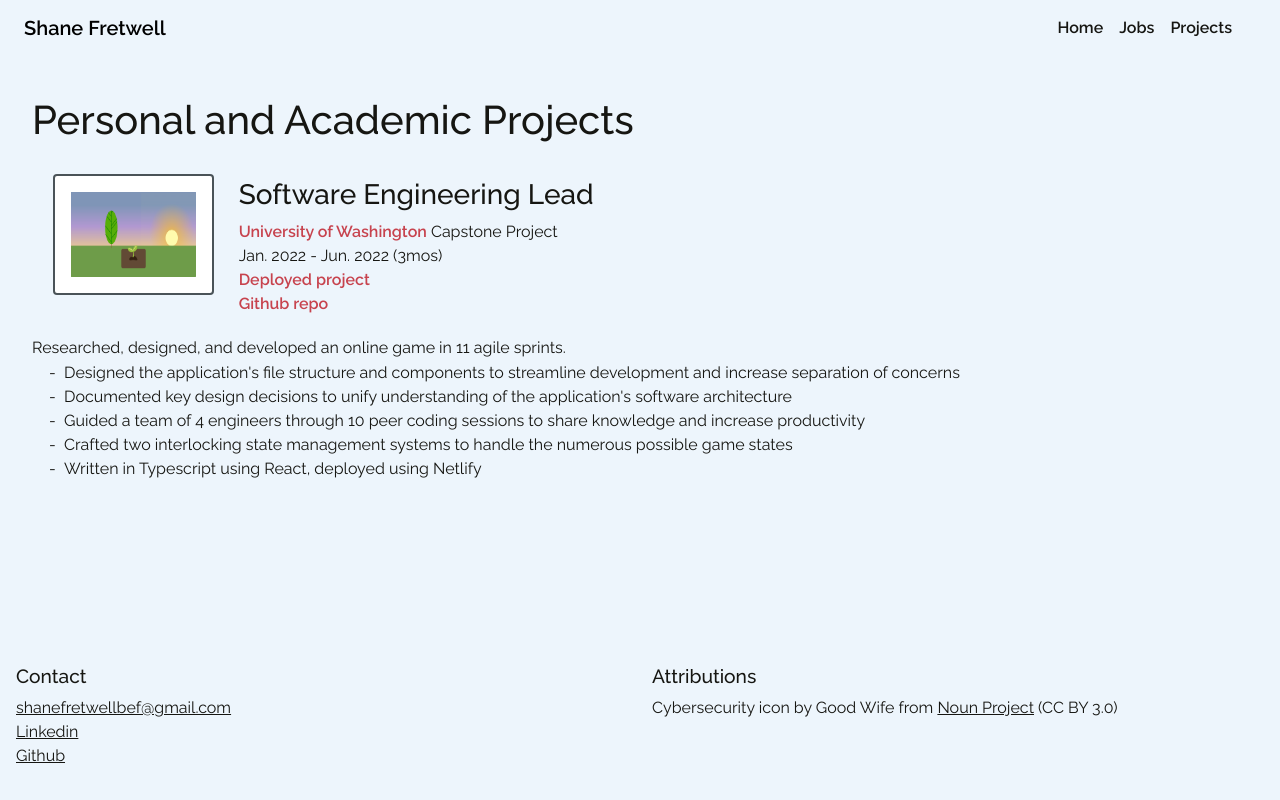
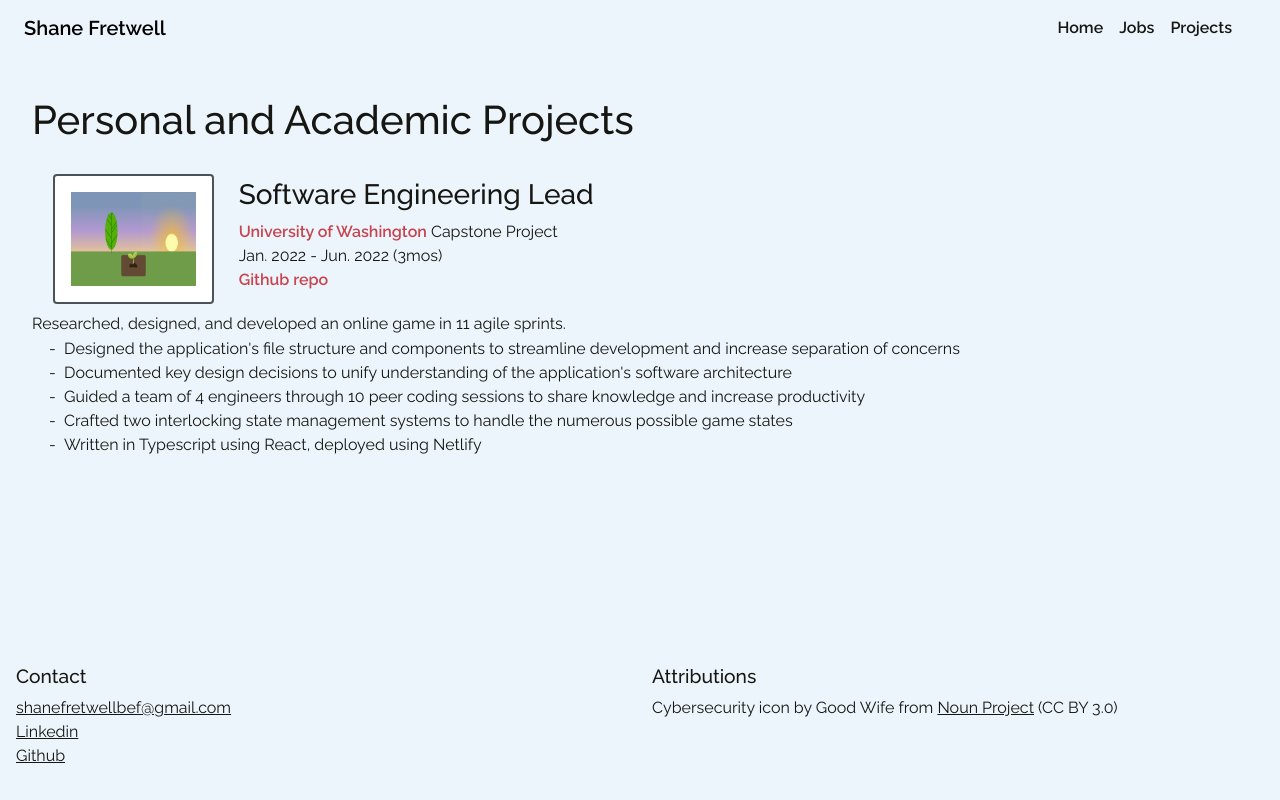
Before and after one commit to fretws/portfolio, a React (Create React App) app: page /projects in a window 1280 px wide. Built offline with nearby package versions, Linux system fonts and the light colour scheme.

Commit message:
Fix artifact links in ExperienceSummary; Apply artifact links to the logo of the summary instead of being a separate link in the LogoTitle

```diff
--- a/src/components/content/experience-summary/ExperienceSummary.js
+++ b/src/components/content/experience-summary/ExperienceSummary.js
@@ -14,14 +14,22 @@ import LogoTitle from '../logo-title/LogoTitle'
  *    beginDate: begin date of work as text
  *    endDate: end date of work as text
  *    duration: duration of work
- *    artifact: link to the deployed project (optional)
+ *    artifactLink: link to the deployed project (optional)
  *    githubLink: link to the github repo (optional)
  *  }
  */
 export default function ExperienceSummary(props) {
+  let logo = props.logo;
+  if (props.artifactLink) {
+    logo = (
+      <a href={props.artifactLink}>
+        {props.logo}
+      </a>
+    )
+  }
   return (
     <>
-      <LogoTitle src={props.src} alt={props.alt}>
+      <LogoTitle logo={logo}>
         <LogoTitle.Title>
           {props.jobTitle}
         </LogoTitle.Title>
@@ -29,7 +37,6 @@ export default function ExperienceSummary(props) {
           {props.affiliation}
           <br />
           {props.beginDate} - {props.endDate} ({props.duration})
-          {props.artifact && <><br /><a href={props.artifact}>Deployed project</a></>}
           {props.githubLink && <><br /><a href={props.githubLink}>Github repo</a></>}
         </LogoTitle.Text>
       </LogoTitle>
--- a/src/components/content/logo-title/LogoTitle.js
+++ b/src/components/content/logo-title/LogoTitle.js
@@ -6,9 +6,7 @@ import Col from "react-bootstrap/Col"
 import styles from "./LogoTitle.module.css"
 
 /*  Props {
- *    src: logo source file,
- *    alt: alt text,
- *    title: text of the title next to the logo
+ *    logo: the JSX for the logo to be displayed
  * }
  */
 
@@ -17,7 +15,12 @@ function LogoTitle(props) {
     <Container className={styles.container}>
       <Row>
         <Col xs='12' sm='5' md='4' lg='2'>
-          <img src={props.src} alt={props.alt} className={styles.logo} />
+          {/* A logo wrapper is needed to apply styles to the passed logo without having to modify its immutable className */}
+          <div className={styles.logoWrapper}>
+            {/* We pass in the JSX for the logo instead of the src and alt for greater flexibility in what JSX is used to display the logo. Still, either an img or svg tag are necessary */}
+            {props.logo}
+          </div>
+          {/* <img src={props.src} alt={props.alt} className={styles.logo} /> */}
         </Col>
         <Col
           className={styles.titleSection}
--- a/src/components/content/logo-title/LogoTitle.module.css
+++ b/src/components/content/logo-title/LogoTitle.module.css
@@ -2,19 +2,22 @@
   max-width: var(--body-max-width);
 }
 
-.logo {
+.logoWrapper {
   width: 90%;
   max-width: 50vw;
   aspect-ratio: 4 / 3;
-
-  display: block;
   padding: 1em;
   margin: 0 auto 0.5em auto;
+
   background-color: white;
-
   border: 2px solid var(--color-one);
   border-radius: 0.25em;
   border-style: solid;
+}
+
+.logoWrapper * {
+  width: 100%;
+  aspect-ratio: inherit;
 }
 
 .titleSection {
--- a/src/pages/Jobs.js
+++ b/src/pages/Jobs.js
@@ -12,7 +12,7 @@ export default function Jobs() {
     <>
       <Title>Professional Experience</Title>
       <ExperienceSummary
-        src={wipro} alt="Wipro company logo"
+        logo={<img src={wipro} alt={"Wipro company logo"} />}
         jobTitle="Site Reliability Engineer"
         affiliation="Wipro Consultant"
         beginDate="Jun. 2022" endDate="Dec. 2023" duration="1yr 7mos"
@@ -42,7 +42,7 @@ export default function Jobs() {
         </ul>
       </ExperienceSummary>
       <ExperienceSummary
-        src={easybites} alt="EasyBites logo"
+        logo={<img src={easybites} alt={"EasyBites logo"} />}
         jobTitle="Frontend React Developer"
         affiliation="EasyBites"
         beginDate="Jul. 2021" endDate="Sep. 2021" duration="3mos"
--- a/src/pages/Projects.js
+++ b/src/pages/Projects.js
@@ -15,11 +15,11 @@ export default function Projects() {
     <>
       <Title>Personal and Academic Projects</Title>
       <ExperienceSummary
-        src={sprout} alt="Sprout gameplay screenshot"
+        logo={<img src={sprout} alt={"Sprout gameplay screenshot"} />}
         jobTitle="Software Engineering Lead"
         affiliation={<><a href="/education">University of Washington</a> Capstone Project</>}
         beginDate="Jan. 2022" endDate="Jun. 2022" duration="3mos"
-        artifact={<a href={"https://sproutuw.netlify.app"}>See it yourself</a>}
+        artifactLink="https://sproutuw.netlify.app"
         githubLink="https://github.com/Vivianngu3/GameUnity"
       >
         <Paragraph>
```
